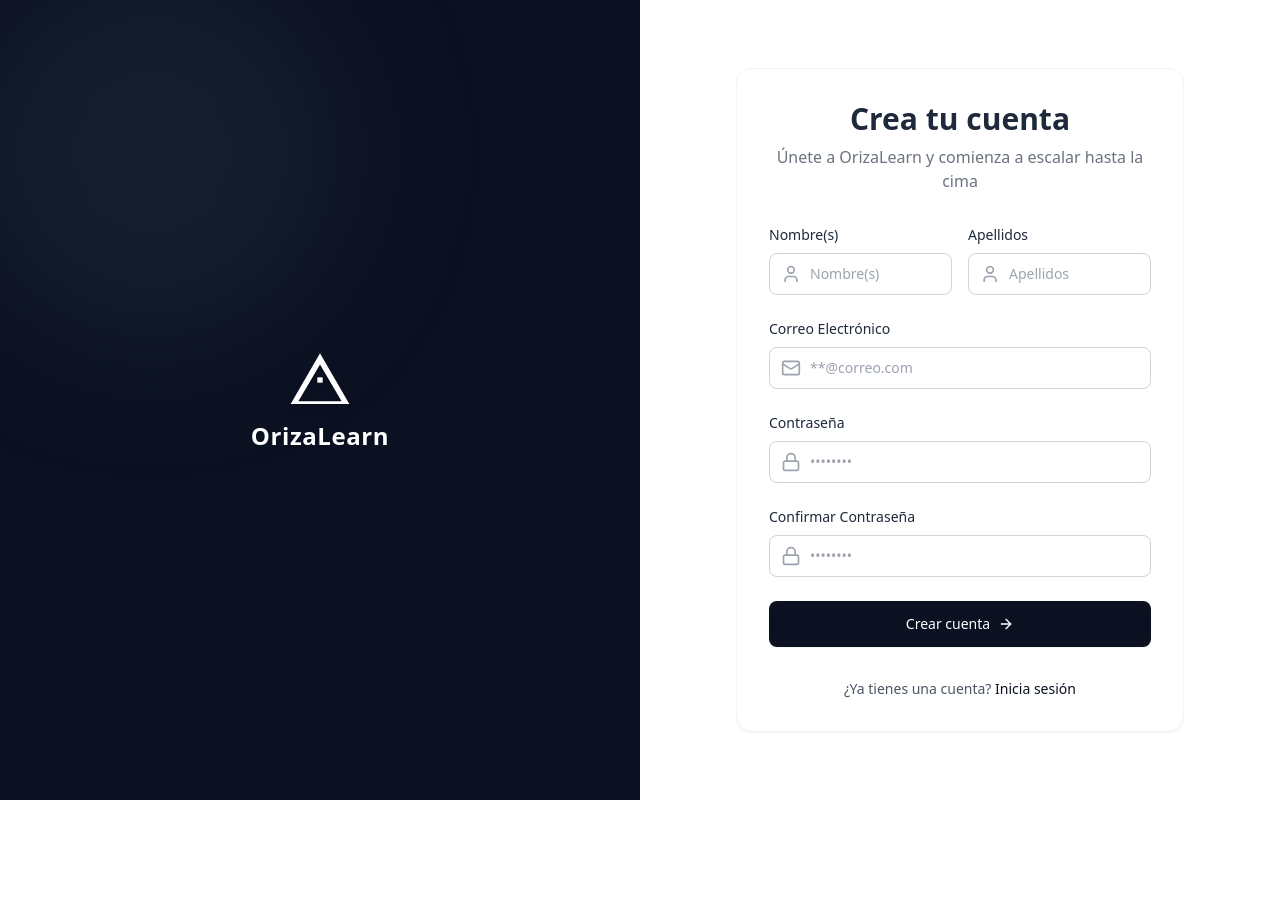
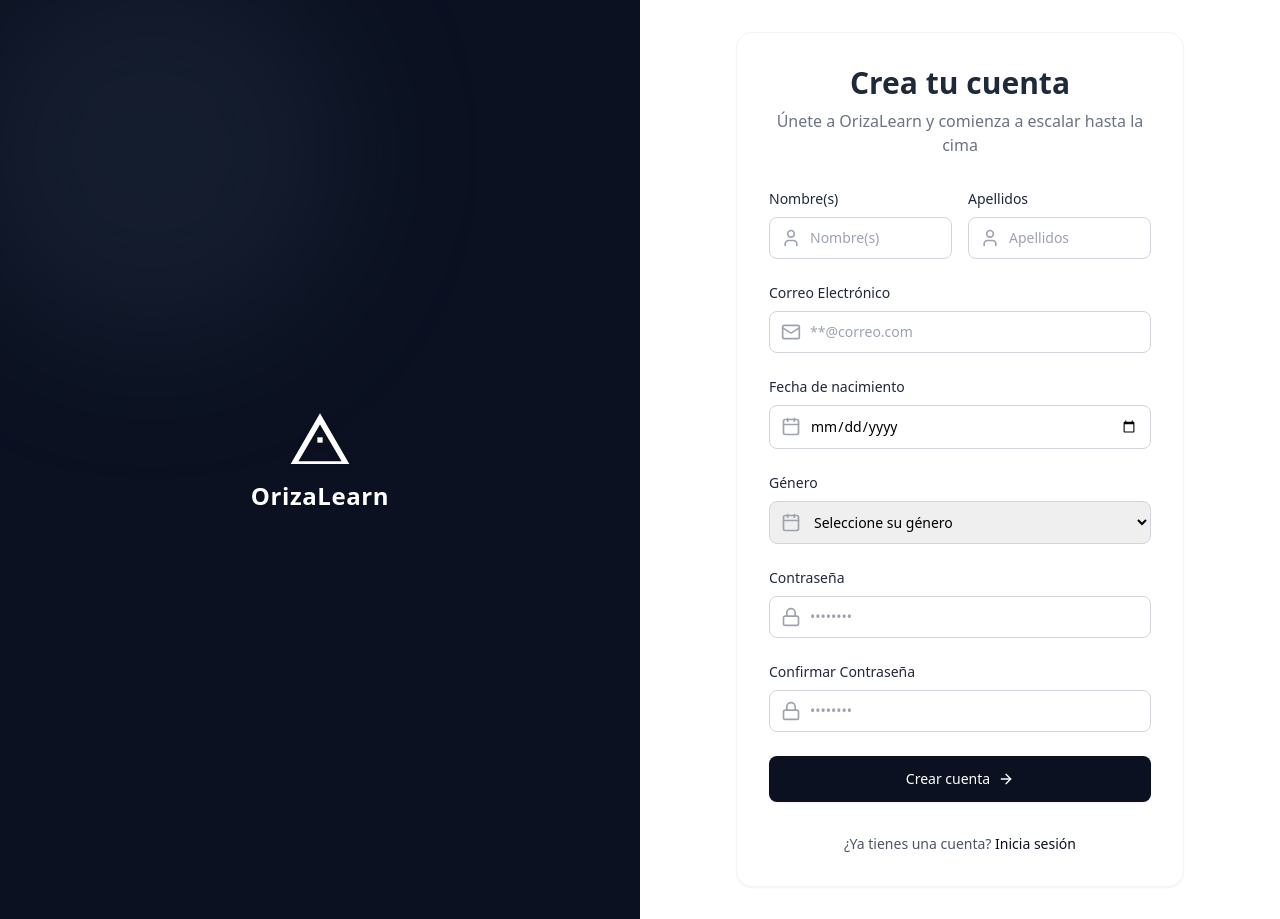
Before and after one commit to YED-1/Orizalearn, a React (Vite) app in the folder frontOri/: page /registro in a window 1280 px wide. Before the commit the page ends 800 px from the top, so only its background shows below. Built offline with nearby package versions, Linux system fonts and the light colour scheme.

Commit message:
Actualización de campos del formulario de registro adaptandolo al backend

```diff
--- a/frontOri/src/components/signform.tsx
+++ b/frontOri/src/components/signform.tsx
@@ -1,11 +1,13 @@
 import { useState } from "react";
-import { Mail, Lock, ArrowRight, User } from "lucide-react"; // Importar User
+import { Mail, Lock, ArrowRight, User, Calendar } from "lucide-react"; // Importar User
 import { Link } from "react-router-dom";
 
 export default function SignForm() {
   const [nombre, setNombre] = useState("");
   const [apellido, setApellido] = useState("");
   const [email, setEmail] = useState("");
+  const [fechaNacimiento, setFechaNacimiento] = useState("");
+  const [genero, setGenero] = useState("");
   const [password, setPassword] = useState("");
   const [confirmpassword, setConfpassword] = useState("");
 
@@ -16,6 +18,8 @@ export default function SignForm() {
       nombre,
       apellido,
       email,
+      fechaNacimiento,
+      genero,
       password,
       confirmpassword,
     }); // Por el momento estas para el registro
@@ -108,6 +112,52 @@ export default function SignForm() {
           </div>
         </div>
 
+        {/* Campo de fecha de nacimiento */}
+        <div>
+          <label
+            className="block text-sm font-medium text-oriza-header mb-2"
+            htmlFor="date"
+          >
+            Fecha de nacimiento
+          </label>
+          <div className="relative">
+            <div className="absolute inset-y-0 left-0 pl-3 flex items-center pointer-events-none">
+              <Calendar className="h-5 w-5 text-gray-400" />
+            </div>
+            <input
+              type="date"
+              required
+              value={fechaNacimiento}
+              onChange={(e) => setFechaNacimiento(e.target.value)}
+              className="block w-full pl-10 pr-3 py-2.5 border border-gray-300 rounded-lg focus:ring-2 focus:ring-oriza-darkest focus:border-oriza-darkest sm:text-sm transition-colors outline-none"
+            />
+          </div>
+        </div>
+
+        {/* Selección de Género */}
+        <div>
+          <label className="block text-sm font-medium text-oriza-header mb-2">
+            Género
+          </label>
+          <div className="relative">
+            <div className="absolute inset-y-0 left-0 pl-3 flex items-center pointer-events-none">
+              <Calendar className="h-5 w-5 text-gray-400" />
+            </div>
+            <select
+              required
+              value={genero}
+              onChange={(e) => setGenero(e.target.value)}
+              className="block w-full pl-10 pr-3 py-2.5 border border-gray-300 rounded-lg focus:ring-2 focus:ring-oriza-darkest focus:border-oriza-darkest sm:text-sm transition-colors outline-none"
+            >
+              <option value="">Seleccione su género</option>
+              <option value="Masculino">Masculino</option>
+              <option value="Femenino">Femenino</option>
+              <option value="Otro">Otro</option>
+              <option value="Prefiero no decirlo">Prefiero no decirlo</option>
+            </select>
+          </div>
+        </div>
+
         {/* Campo de Contraseña */}
         <div>
           <label
```
